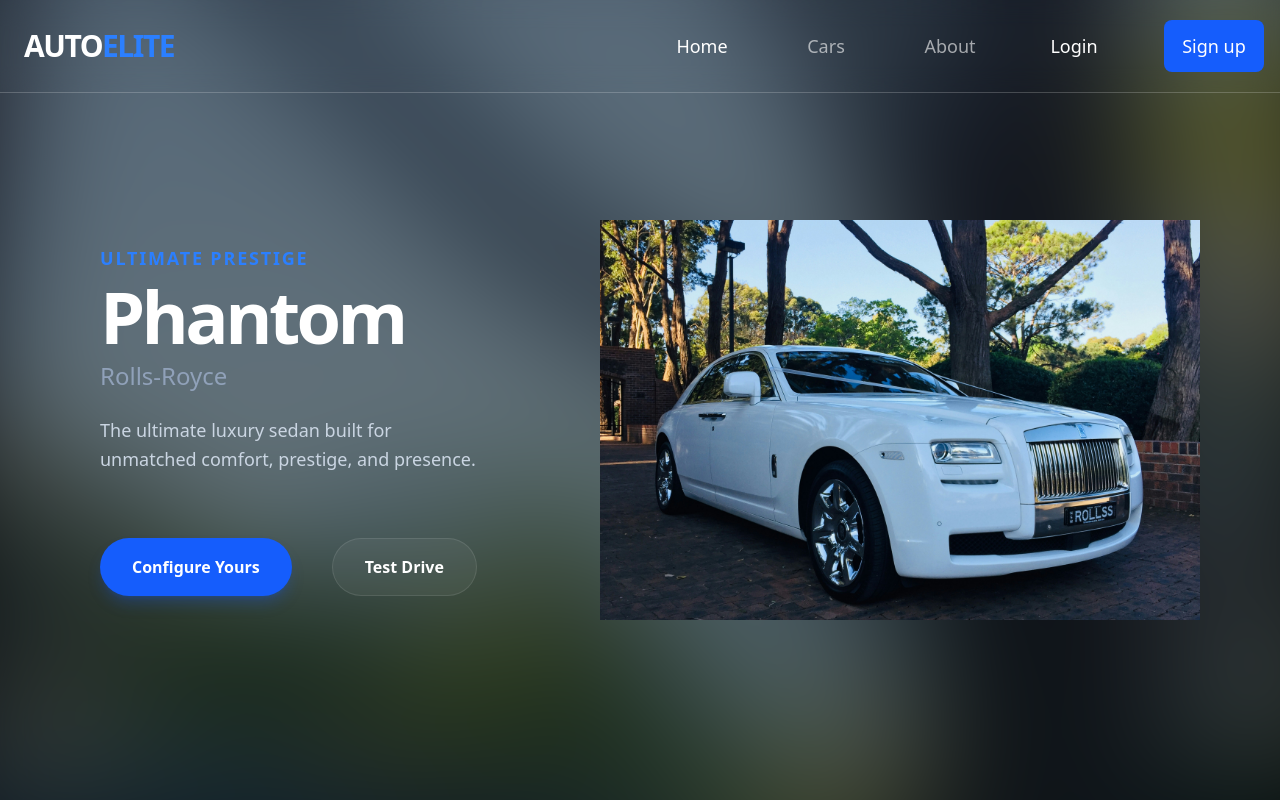
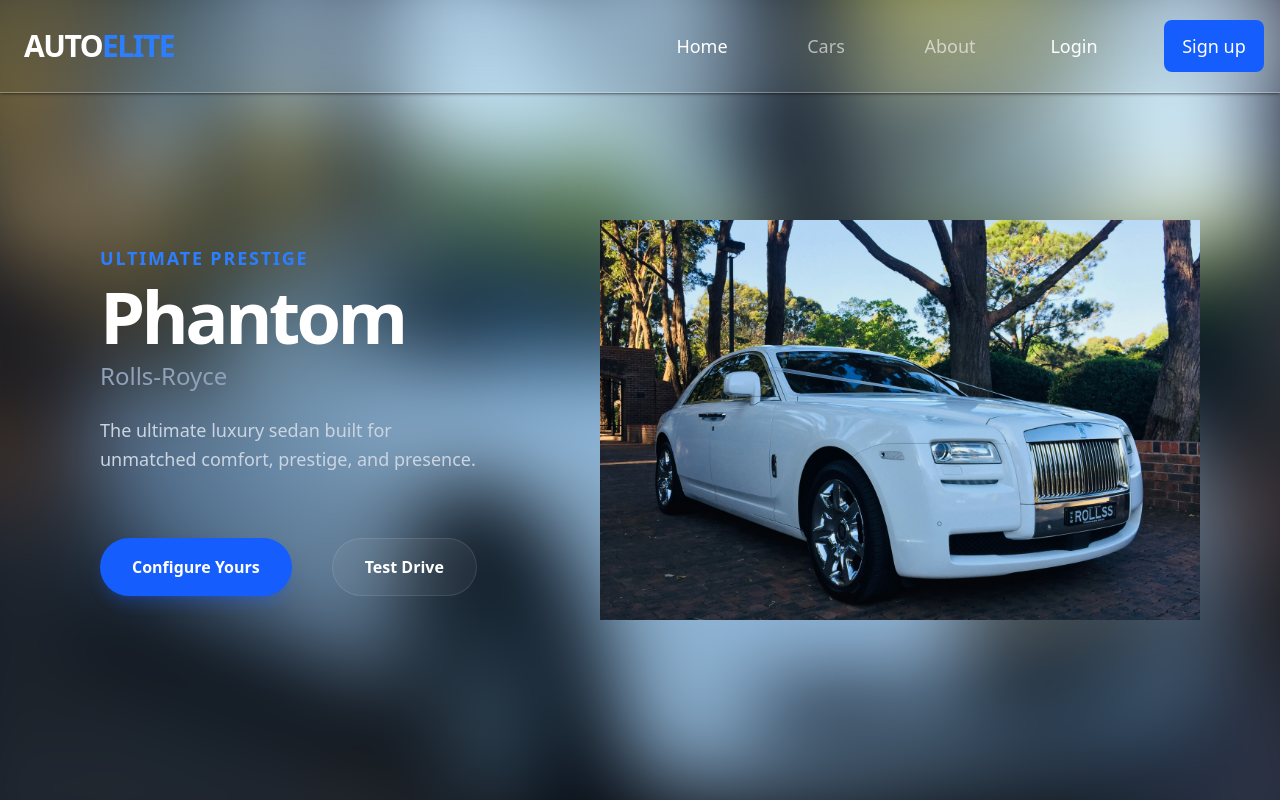
Before and after one commit to AljuSabu/react_router, a React (Vite) app: page / in a window 1280 px wide. Shown: the top 800 px of the page. Built offline with nearby package versions, Linux system fonts and the light colour scheme.

Commit message:
ui lag fixed

```diff
--- a/src/component/cards/CarCard.jsx
+++ b/src/component/cards/CarCard.jsx
@@ -1,4 +1,4 @@
-import React from 'react'
+import React, { memo } from 'react'
 
 const CarCard = ({ car }) => {
   return (
@@ -8,6 +8,7 @@
           src={car.images[0]}
           alt={`${car.name} ${car.series}`}
           className="h-full w-full object-cover transition-transform duration-700 group-hover:scale-110"
+          loading="lazy"
         />
 
         {/* Gradient */}
@@ -46,4 +47,4 @@
   );
 };
 
-export default CarCard;
+export default memo(CarCard);
--- a/src/component/cards/ImgCard.jsx
+++ b/src/component/cards/ImgCard.jsx
@@ -1,4 +1,4 @@
-import React from "react";
+import React, { memo } from "react";
 
 const ImgCard = ({ image, name }) => {
   return (
@@ -12,4 +12,4 @@
   );
 };
 
-export default ImgCard;
+export default memo(ImgCard);
--- a/src/component/cards/InfoCard.jsx
+++ b/src/component/cards/InfoCard.jsx
@@ -1,4 +1,4 @@
-import React from "react";
+import React, { memo } from "react";
 
 const InfoCard = ({ car }) => {
   return (
@@ -27,4 +27,4 @@
   );
 };
 
-export default InfoCard;
+export default memo(InfoCard);
--- a/src/component/layout/Navbar.jsx
+++ b/src/component/layout/Navbar.jsx
@@ -6,22 +6,26 @@
 
 const Navbar = () => {
   const [showLinks, setShowLinks] = useState(false);
-  const { isLoggedIn,setIsLoggedIn } = useContext(AuthContext);
+  const { isLoggedIn, setIsLoggedIn } = useContext(AuthContext);
 
   //For Logout
   const handleLogout = () => {
-    setIsLoggedIn(false)
+    setIsLoggedIn(false);
     setShowLinks(false);
   };
 
   return (
-    <nav className="fixed top-0 left-0 right-0 w-full z-50 backdrop-blur-md border-b border-white/20 p-4">
+    <nav className="fixed top-0 left-0 right-0 w-full z-50 backdrop-blur-2xl border-b border-white/30 shadow-sm shadow-black/40 p-4">
       <div className="container text-xs md:text-base xl:text-lg flex justify-between h-15 lg:h-13 xl:h-15 mx-auto">
         <span className="flex items-center font-bold tracking-tighter text-white p-2 text-xl lg:text-2xl xl:text-3xl">
           AUTO<span className="text-blue-500">ELITE</span>
         </span>
         <div
-          className={`fixed top-20 right-0 z-50 w-full text-white font-medium flex flex-col items-center gap-6 py-6 transform transition-all duration-300 ease-in-out ${showLinks ? "translate-x-0 opacity-100 blur-none bg-linear-to-br from-slate-900/95 via-black/95 to-slate-900/95" : "translate-x-full opacity-0 blur-sm"} lg:static lg:translate-x-0 lg:flex-row lg:w-auto lg:bg-transparent lg:opacity-100 lg:blur-none lg:py-0`}
+          className={`fixed top-20 right-0 z-50 w-full text-white font-medium flex flex-col items-center gap-6 py-6 transform transition-all duration-300 ease-in-out ${
+            showLinks
+              ? "translate-x-0 opacity-100 blur-none bg-linear-to-br from-slate-900/95 via-black/95 to-slate-900/95 pointer-events-auto visible"
+              : "translate-x-full opacity-0 invisible pointer-events-none"
+          } lg:static lg:translate-x-0 lg:visible lg:pointer-events-auto lg:opacity-100 lg:blur-none lg:py-0 lg:flex-row lg:w-auto lg:bg-transparent`}
         >
           <NavLink
             to="/"
@@ -56,7 +60,8 @@
                 to="admin"
                 onClick={() => setShowLinks(false)}
                 className={({ isActive }) =>
-              `cursor-pointer flex justify-center items-center lg:w-25 lg:h-13 hover:text-white transition-colors ${isActive ? "text-white" : "text-white/60 "}`}
+                  `cursor-pointer flex justify-center items-center lg:w-25 lg:h-13 hover:text-white transition-colors ${isActive ? "text-white" : "text-white/60 "}`
+                }
               >
                 Admin
               </NavLink>
@@ -73,7 +78,7 @@
             <div className="flex lg:flex-row flex-col items-center gap-5 lg:gap-10">
               <NavLink
                 to="/login"
-                onClick={()=>setShowLinks(false)}
+                onClick={() => setShowLinks(false)}
                 className={({ isActive }) =>
                   `cursor-pointer flex justify-center items-center rounded-lg transition-colors ${isActive ? "text-white" : "text-white/60 hover:text-white"} lg:border lg:border-white/40 lg:text-white lg:hover:bg-white/30 lg:hover:scale-105 lg:hover:-translate-y-0.5 lg:active:scale-95 lg:duration-200 lg:transition-all lg:ease-out lg:w-25 lg:h-13 lg:font-semibold`
                 }
--- a/src/pages/Home.jsx
+++ b/src/pages/Home.jsx
@@ -3,11 +3,20 @@
 import { data } from "../data/data";
 import ImgCard from "../component/cards/ImgCard";
 import InfoCard from "../component/cards/InfoCard";
-import { useState } from "react";
+import { useState, useMemo, memo } from "react";
 import { Helmet } from "react-helmet";
 import SearchBar from "../component/cards/SearchBar";
 import CarCard from "../component/cards/CarCard";
-import { useSearchParams, Link, NavLink } from "react-router-dom";
+import { useSearchParams, Link } from "react-router-dom";
+
+const BlurredBg = memo(function BlurredBg({ image }) {
+  return (
+    <div
+      className="absolute inset-0 bg-cover bg-center scale-110 blur-2xl"
+      style={{ backgroundImage: `url(${image})` }}
+    />
+  );
+});
 
 const Home = () => {
   const [activeIndex, setActiveIndex] = useState(0);
@@ -15,9 +24,7 @@
   const [activeFilter, setActiveFilter] = useState("All");
 
   const [searchParams] = useSearchParams();
-  // console.log(searchParams.get("name"));
   const nameFilter = searchParams.get("name");
-  // console.log(nameFilter);
 
   const generateSearchParamsString = (key, value) => {
     const sp = new URLSearchParams(searchParams);
@@ -26,7 +33,6 @@
     } else {
       sp.set(key, value);
     }
-    // console.log(sp.toString());
     return `?${sp.toString()}`;
   };
 
@@ -46,6 +52,18 @@
     beforeChange: (_, next) => setActiveIndex(next),
   };
 
+  const filteredCars = useMemo(() => {
+    return data
+      .filter((item) =>
+        homeSearchTerm.toLowerCase() === ""
+          ? true
+          : item.name.toLowerCase().includes(homeSearchTerm.toLowerCase()),
+      )
+      .filter((item) =>
+        nameFilter ? item.name.toLowerCase() === nameFilter : true,
+      );
+  }, [homeSearchTerm, nameFilter]);
+
   return (
     <>
       <Helmet>
@@ -53,19 +71,14 @@
       </Helmet>
 
       <PageTransition>
-        <section className="relative min-h-screen overflow-hidden py-10 md:py-0 lg:py-15 xl:py-5">
-          {/* BLURED BACKGROUND */}
-          <div
-            className="absolute inset-0 bg-cover bg-center scale-110 blur-3xl"
-            style={{
-              backgroundImage: `url(${data[activeIndex].images[0]})`,
-            }}
-          />
+        <section className="overflow-hidden">
+          {/* HERO — the ONLY part that owns the blurred bg + overlay.
+              Contained to min-h-screen so it can't bleed into content below. */}
+          <div className="relative min-h-screen py-10 md:py-0 lg:py-15 xl:py-5">
+            <BlurredBg image={data[activeIndex].images[0]} />
+            <div className="absolute inset-0 " />
 
-          {/* DARK LAYER */}
-          <div className="absolute inset-0 bg-black/50" />
 
-          {/* CONTENT */}
             <div className="relative z-10 min-h-screen flex items-center justify-center">
               <div className="w-full max-w-150 lg:max-w-250 xl:max-w-300 2xl:max-w-400 p-5">
                 <Slider {...settings}>
@@ -80,7 +93,10 @@
                 </Slider>
               </div>
             </div>
+          </div>
 
+          {/* BELOW CONTENT — normal flow, no positioned ancestors from the hero
+              interfering with it anymore */}
           <div className="flex flex-col md:flex-row justify-center px-5 md:px-0 gap-5 lg:gap-20 xl:gap-30 2xl:gap-40 lg:mb-20">
             <SearchBar
               searchTerm={homeSearchTerm}
@@ -97,9 +113,7 @@
                   }
                 >
                   <button
-                    onClick={() => {
-                      setActiveFilter(item);
-                    }}
+                    onClick={() => setActiveFilter(item)}
                     className={`p-3 md:px-4 2xl:px-6 py-1 xl:py-1.5 rounded-full text-xs md:text-base xl:text-lg font-bold transition-all ${
                       activeFilter === item
                         ? "bg-blue-600 text-white"
@@ -114,20 +128,7 @@
           </div>
 
           <div className="grid gap-10 p-10 sm:grid-cols-2 lg:grid-cols-3 mt-10 md:mt-15 xl:mt-20">
-            {data
-              .filter((item) => {
-                return homeSearchTerm.toLowerCase() === ""
-                  ? item
-                  : item.name
-                      .toLowerCase()
-                      .includes(homeSearchTerm.toLowerCase());
-              })
-              .filter((item) => {
-                return nameFilter
-                  ? item.name.toLowerCase() === nameFilter
-                  : item;
-              })
-              .map((item) => (
+            {filteredCars.map((item) => (
               <div key={item.id}>
                 <Link to={`${item.id}`}>
                   <CarCard car={item} />
```
Lines whose indentation alone changed are shown as unchanged.
